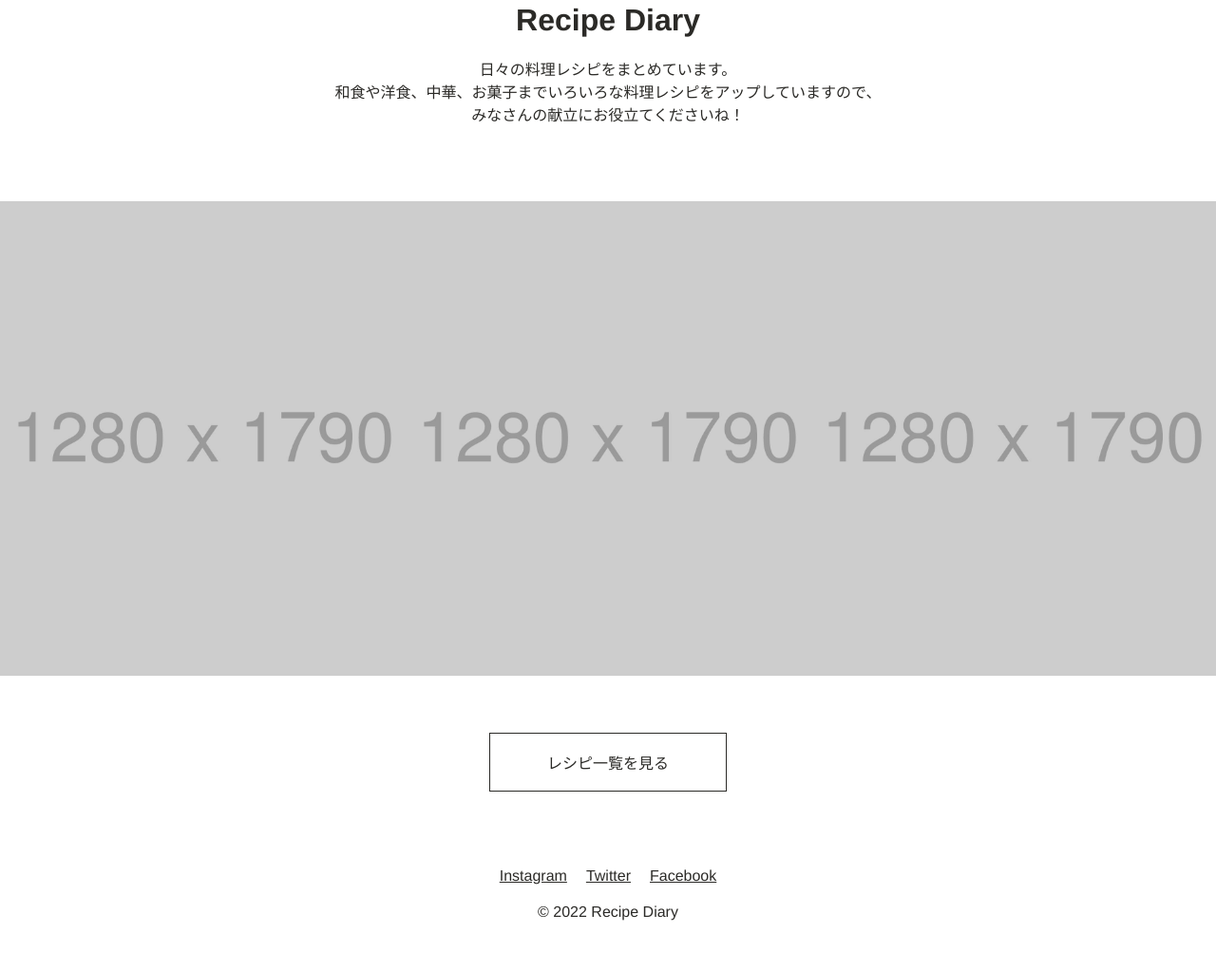
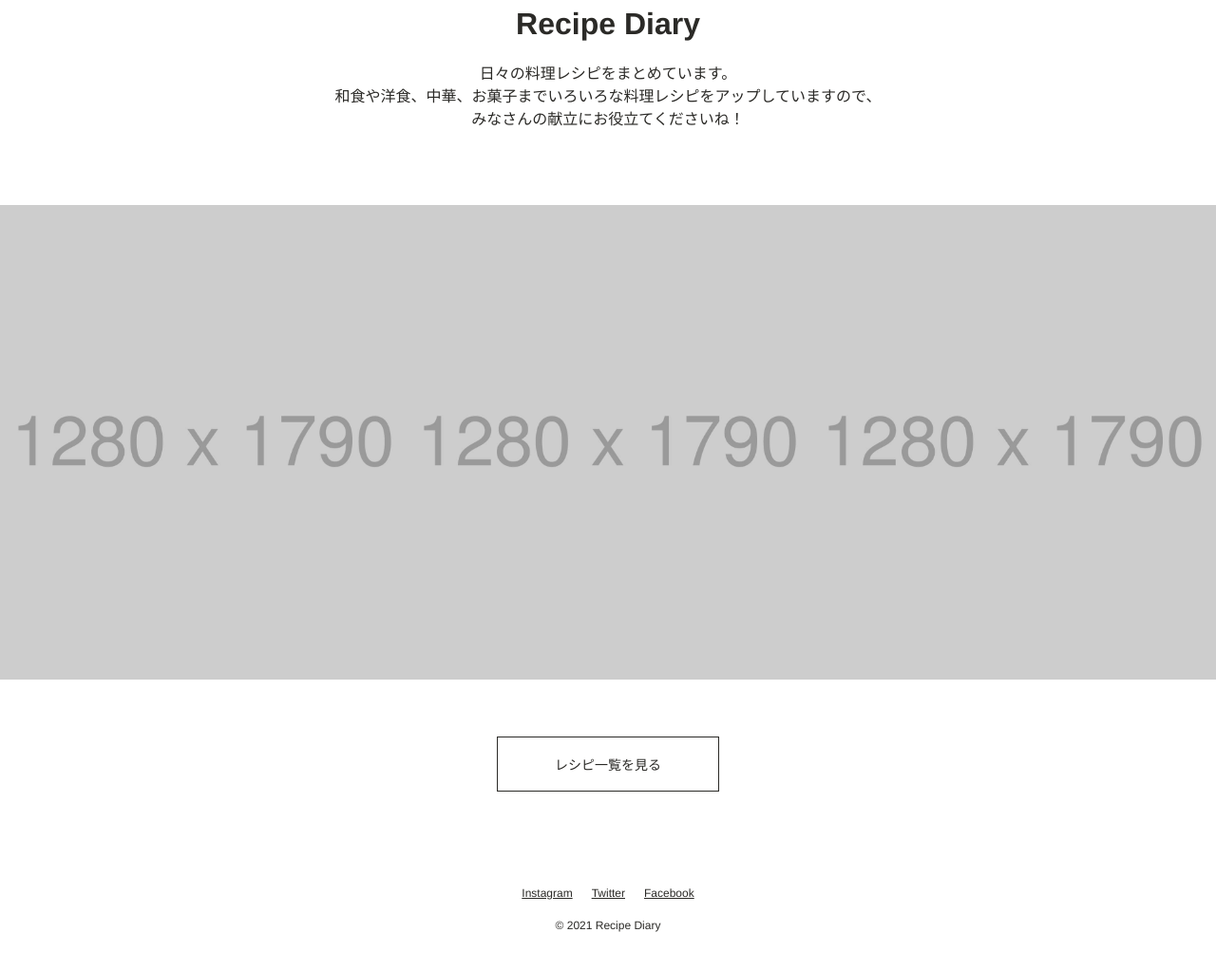
Before and after one commit to yyshimayy/yyshimayy.github.io, a plain HTML site: page index.html in a window 1280 px wide. Shown: the part 877-1899 px from the top of the page at 95% size. Before the commit the page ends 1867 px from the top, so only its background shows below. Drawn offline with Linux system fonts and the light colour scheme; some packages are replaced by stand-ins of ours.

Commit message:
Add files via upload

```diff
--- a/css/style.css
+++ b/css/style.css
@@ -8,7 +8,125 @@ body {
   color: #2B2A27;
   margin: 0;
 }
-li {
+
+img {
+  max-width: 100%;
+}
+ul {
+  list-style: none;
+}
+a {
+  color: #2b2a27;
+}
+
+/*-------------------------------------------
+Mainvisual
+-------------------------------------------*/
+/*
+「width: 100%;」と「height: 100vh;」で全画面表示にする。
+「object-fit: cover;」でトリミングを行い、「object-position: center top;」で
+横は中央、縦をトップに配置する。
+*/
+#mainvisual img {
+  width: 100%;
+  height: 100vh;
+  object-fit: cover;
+  object-position: center top;
+  margin-bottom: 80px;
+}
+
+/*-------------------------------------------
+Text
+-------------------------------------------*/
+.text {
+  text-align: center;
+  padding: 0 20px;
+  margin-bottom: 80px;
+}
+.text .site-title {
+  margin-bottom: 20px;
+}
+/*
+「display: inline-block;」でaタグに幅と高さを持たせる。
+paddingでボタンのサイズを調整。
+*/
+.text .btn {
+  display: inline-block;
+  border: solid 1px #2b2a27;
+  font-size: 0.875rem;
+  padding: 18px 60px;
+  text-decoration: none;
+}
+
+/*-------------------------------------------
+Image
+-------------------------------------------*/
+.flex {
+  display: flex;
+  margin-bottom: 60px;
+}
+/*
+「calc(100%/3);」で、widthの値が3等分になるよう計算する。
+※「calc」は、割り切れない数で均等に配置したい場合などに便利。
+*/
+.flex li {
+  width: calc(100%/3);
+}
+/*
+「object-fit: cover;」で、高さを固定したまま
+画面幅に合わせて画像を伸縮させることができる。
+（※IEでは正しく動作しないため注意が必要）
+「vertical-align: bottom;」で画像の下にできる隙間を消す。
+*/
+.flex li img {
+  width: 100%;
+  height: 500px;
+  object-fit: cover;
+  vertical-align: bottom;
+}
+
+/*-------------------------------------------
+Footer
+-------------------------------------------*/
+#footer {
+  font-size: 0.75rem;
+  padding: 20px;
+  text-align: center;
+}
+/*
+リンクはul、liタグで記述
+SNSのリンク集という、一つの意味をもったリスト群になるので、ul、liタグでグルーピング
+※リストタグを使用しなくても問題ないが、使用した方が検索エンジンに対して
+より適切に意味を伝えることができると考えリストタグを選択しています。
+*/
+#footer .sns {
+  display: flex;
+  justify-content: center;
+  margin-bottom: 20px;
+}
+#footer .sns li {
+  margin: 0 10px;
+}
+
+/*-------------------------------------------
+SP
+-------------------------------------------*/
+@media screen and (max-width: 834px) {
+  /*-------------------------------------------
+  Image
+  -------------------------------------------*/
+  /*
+  「flex-direction: column;」で縦並びにする
+  */
+  .flex {
+    flex-direction: column;
+  }
+  .flex li {
+    width: 100%;
+  }
+}
+
+/* li {
   list-style: none;
 }
 img {
@@ -108,4 +226,4 @@ footer p {
   .p-subvisual li {
     width: 100%;
   }
-}
+} */
--- a/index.html
+++ b/index.html
@@ -13,6 +13,40 @@
 
 <body>
   <main>
+    <div id="mainvisual">
+      <img src="img/mainvisual.jpg" alt="">
+    </div>
+
+    <div class="text">
+      <h1 class="site-title">Recipe Diary</h1>
+      <p>
+        日々の料理レシピをまとめています。<br>
+        和食や洋食、中華、お菓子までいろいろな料理レシピをアップしていますので、<br>
+        みなさんの献立にお役立てくださいね！
+      </p>
+    </div>
+
+    <ul class="flex">
+      <li><img src="img/recipe1.jpg" alt=""></li>
+      <li><img src="img/recipe2.jpg" alt=""></li>
+      <li><img src="img/recipe3.jpg" alt=""></li>
+    </ul>
+
+    <div class="text">
+      <a class="btn" href="#">レシピ一覧を見る</a>
+    </div>
+  </main>
+
+  <footer id="footer">
+    <ul class="sns">
+      <li><a href="#">Instagram</a></li>
+      <li><a href="#">Twitter</a></li>
+      <li><a href="#">Facebook</a></li>
+    </ul>
+    <p>&copy; 2021 Recipe Diary</p>
+  </footer>
+
+  <!-- <main>
     <div id="a-mainvisual">
       <img class="p-mainvisual" src="img/mainvisual.jpg" alt="メイン画像">
     </div>
@@ -45,6 +79,6 @@
       </ul>
     </div>
     <p>&copy; 2022 Recipe Diary</p>
-  </footer>
+  </footer> -->
 </body>
 </html>
```
